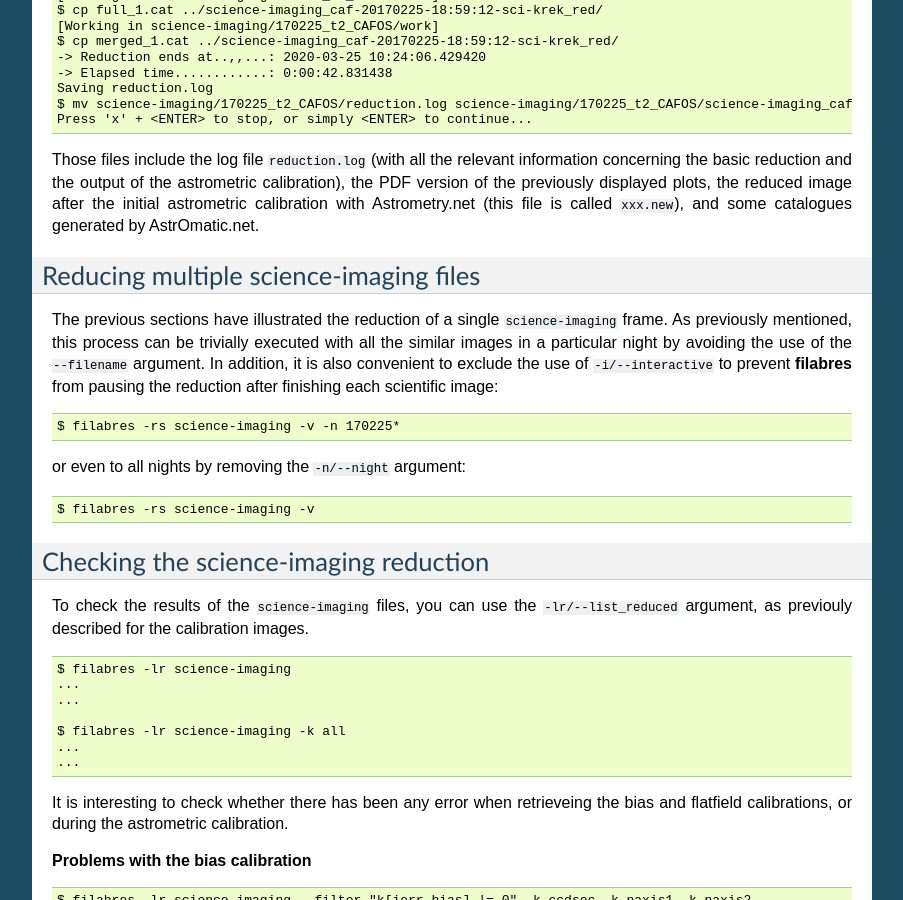
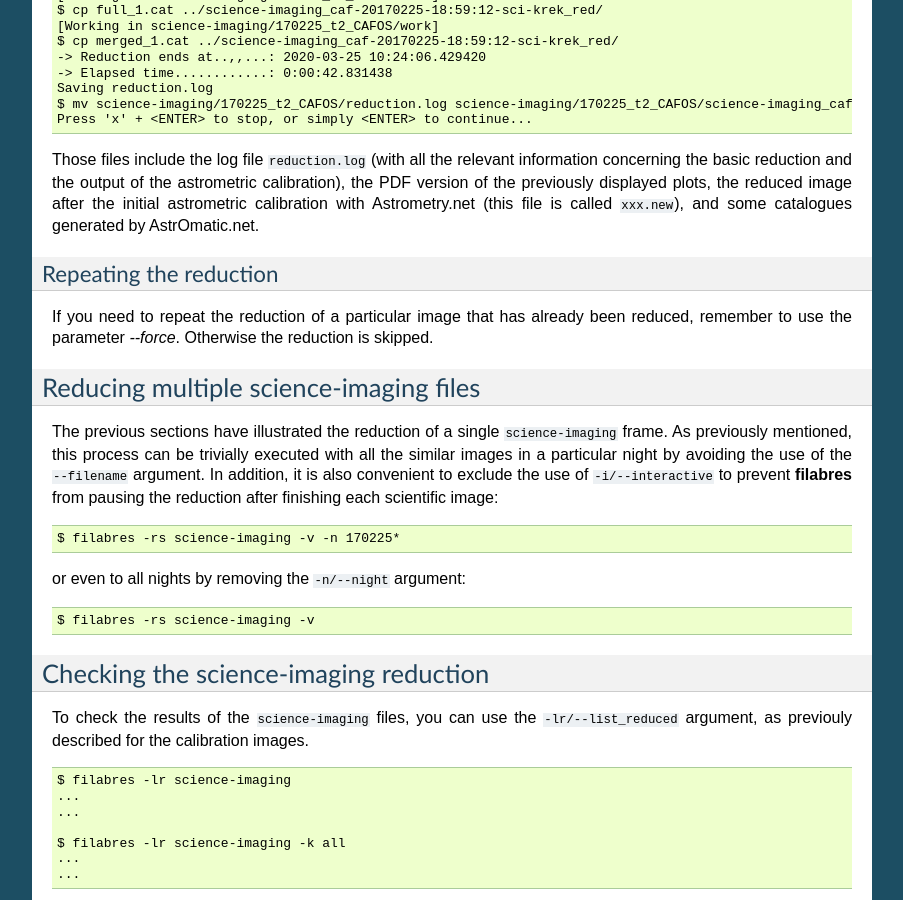
Before and after one commit to nicocardiel/filabres, a Sphinx documentation site: the page built from doc/science-imaging.rst, in a window 1280 px wide and 900 px high, scrolled down 19523 px. Shown: the whole window, without its empty margins (198-1101 px from the left). Built offline with Sphinx 7.4.7, drawn with Linux system fonts in a browser that asks for light colours; formulas are drawn with MathJax 3; some of the changed text lies outside the part shown.

Commit message:
Explain in the documentation the use of --force to repeat the reduction of an image that has already been reduced

```diff
--- a/doc/science-imaging.rst
+++ b/doc/science-imaging.rst
@@ -1063,6 +1063,14 @@ is called ``xxx.new``), and some catalogues generated by AstrOmatic.net.
 
 .. _reducing_multiple_science-imaging_files:
 
+Repeating the reduction
+-----------------------
+
+If you need to repeat the reduction of a particular image that has already been
+reduced, remember to use the parameter `--force`. Otherwise the reduction is
+skipped.
+
+
 Reducing multiple science-imaging files
 =======================================
 
```
